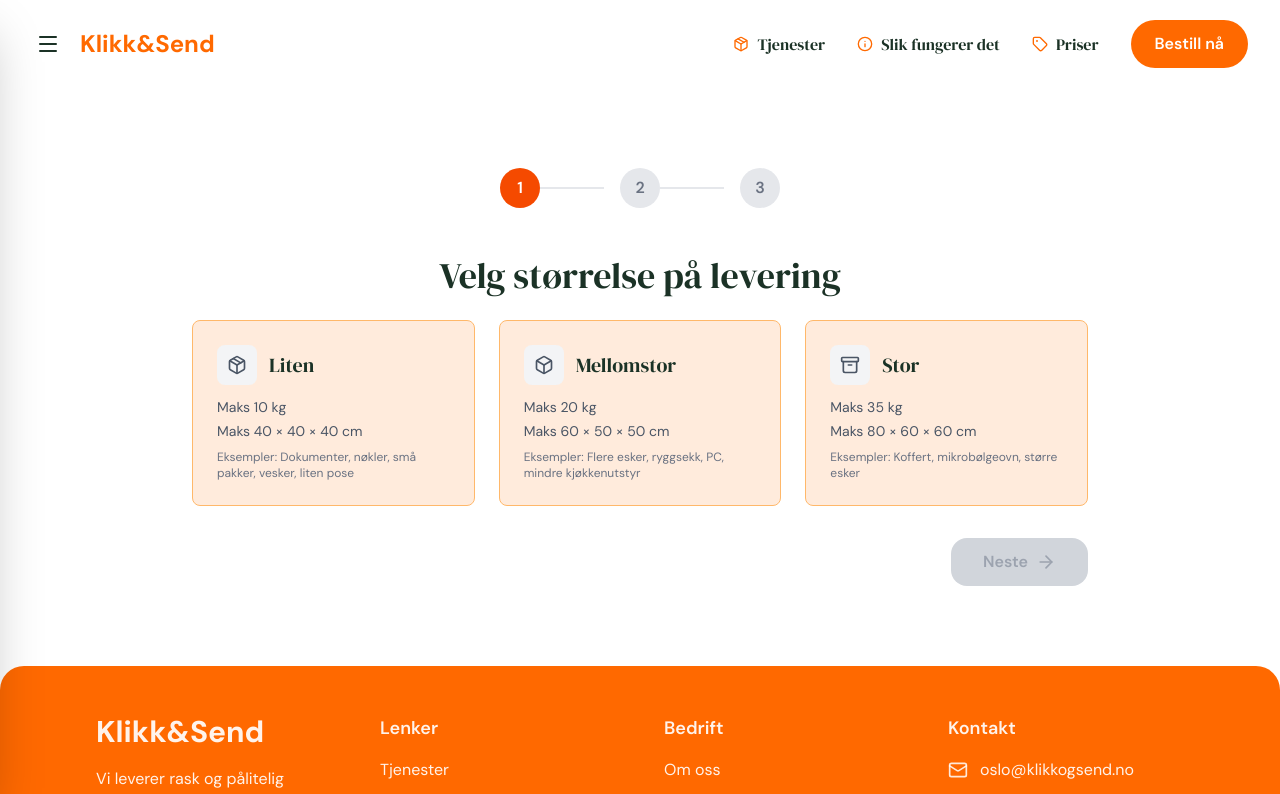
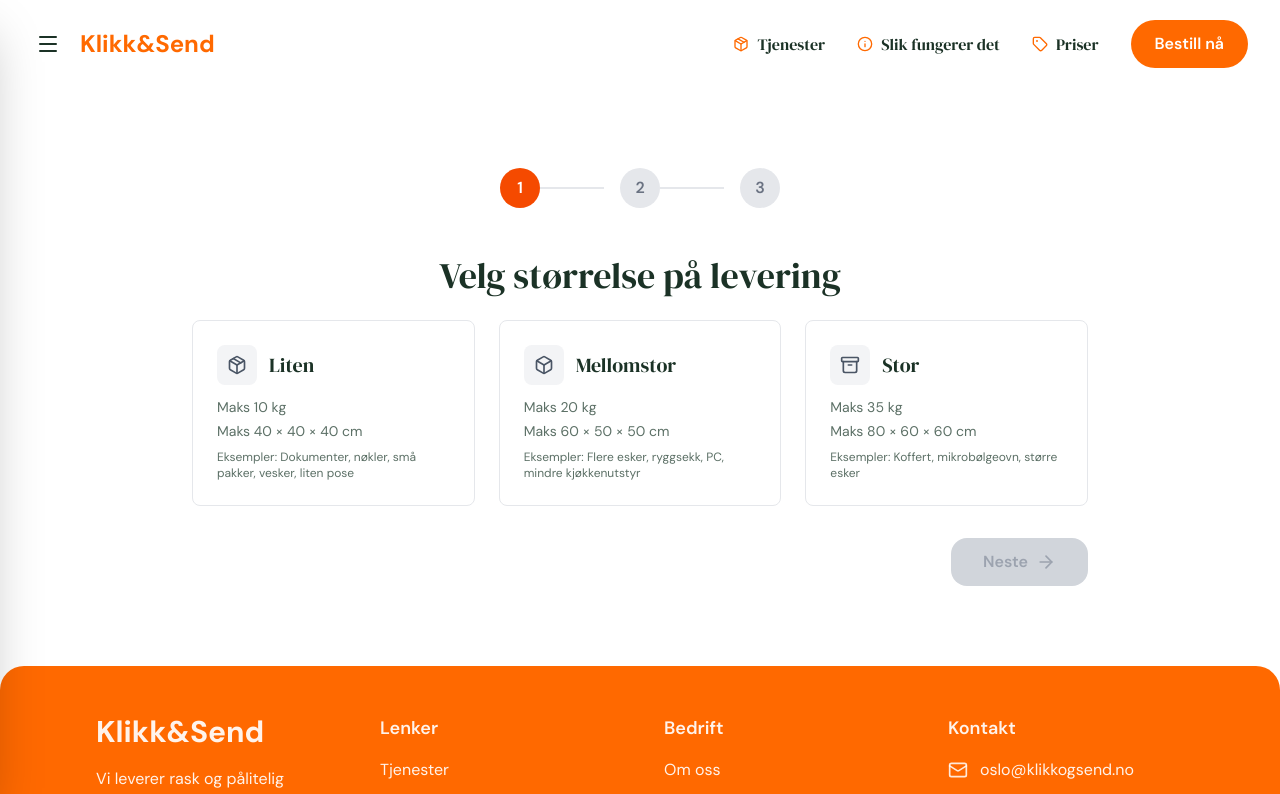
Before and after one commit to moreamakaveli-cyber/klikk-send-live, a Next.js app: page /bestill in a window 1280 px wide. Shown: the top 794 px of the page. Built offline with nearby package versions, Linux system fonts and the light colour scheme; no server answers.

Commit message:
Change selected box color to lighter orange

```diff
--- a/app/bestill/page.tsx
+++ b/app/bestill/page.tsx
@@ -319,9 +319,9 @@ function BestillContent() {
                       className={`p-5 md:p-6 rounded-lg border transition-all duration-200 text-left ${
                         isSelected
                           ? "border-orange-600 shadow-sm"
-                          : "border-orange-300 hover:border-orange-400"
+                          : "border-gray-200 hover:border-gray-300"
                       }`}
-                      style={{ backgroundColor: isSelected ? 'rgba(249, 115, 22, 0.25)' : 'rgba(251, 146, 60, 0.18)' }}
+                      style={{ backgroundColor: isSelected ? 'rgba(251, 146, 60, 0.15)' : '#FFFFFF' }}
                     >
                       <div className="flex items-center gap-3 mb-3">
                         <div
@@ -337,14 +337,14 @@ function BestillContent() {
                           />
                         </div>
                         <h3 className={`text-lg md:text-xl font-normal ${
-                          isSelected ? "text-orange-600" : "text-gray-900"
-                        }`} style={{ fontFamily: 'var(--font-serif), serif', color: isSelected ? 'oklch(70.5% 0.213 47.604)' : 'hsl(150, 30%, 15%)' }}>{option.title}</h3>
+                          isSelected ? "text-white" : "text-gray-900"
+                        }`} style={{ fontFamily: 'var(--font-serif), serif', color: isSelected ? '#FFFFFF' : 'hsl(150, 30%, 15%)' }}>{option.title}</h3>
                       </div>
-                      <div className="space-y-1 mb-2">
-                        <p className="text-sm text-gray-600" style={{ fontFamily: 'var(--font-sans), sans-serif' }}>{option.maxWeight}</p>
-                        <p className="text-sm text-gray-600" style={{ fontFamily: 'var(--font-sans), sans-serif' }}>{option.maxDimensions}</p>
-                      </div>
-                      <p className="text-xs text-gray-500" style={{ fontFamily: 'var(--font-sans), sans-serif' }}>Eksempler: {option.examples}</p>
+                        <div className="space-y-1 mb-2">
+                          <p className="text-sm" style={{ fontFamily: 'var(--font-sans), sans-serif', color: isSelected ? 'rgba(255, 255, 255, 0.9)' : 'hsl(150, 10%, 40%)' }}>{option.maxWeight}</p>
+                          <p className="text-sm" style={{ fontFamily: 'var(--font-sans), sans-serif', color: isSelected ? 'rgba(255, 255, 255, 0.9)' : 'hsl(150, 10%, 40%)' }}>{option.maxDimensions}</p>
+                        </div>
+                        <p className="text-xs" style={{ fontFamily: 'var(--font-sans), sans-serif', color: isSelected ? 'rgba(255, 255, 255, 0.8)' : 'hsl(150, 10%, 40%)' }}>Eksempler: {option.examples}</p>
                     </button>
                   );
                 })}
```
